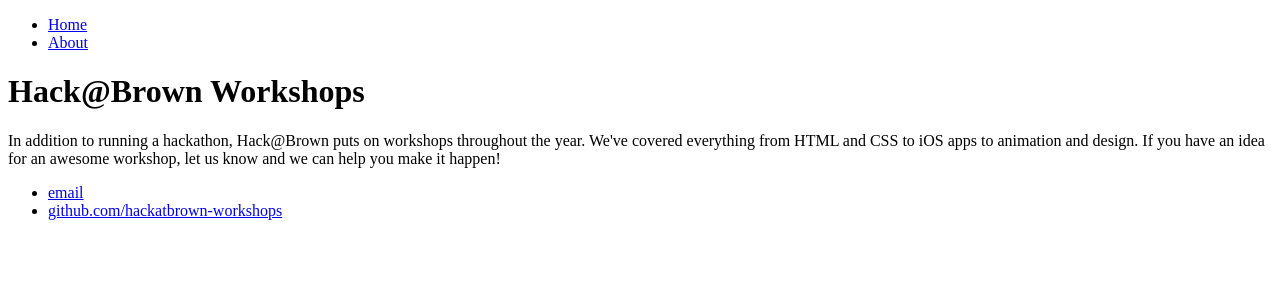
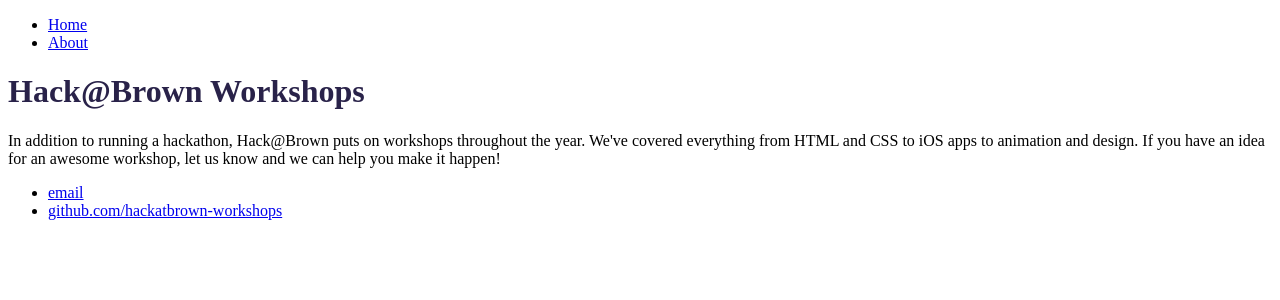
Before and after one commit to hackatbrown-workshops/hackatbrown-workshops.github.io, a Jekyll site: the page built from index.html, in a window 1280 px wide. Shown: the top 300 px of the page. Built offline with Jekyll 4.4.1, drawn with Linux system fonts in a browser that asks for light colours.

Commit message:
missing # in blurple color

```diff
--- a/css/style.scss
+++ b/css/style.scss
@@ -1,7 +1,7 @@
 ---
 ---
 
-$blurple: 292249;
+$blurple: #292249;
 
 h1 {
     color: $blurple;
```
